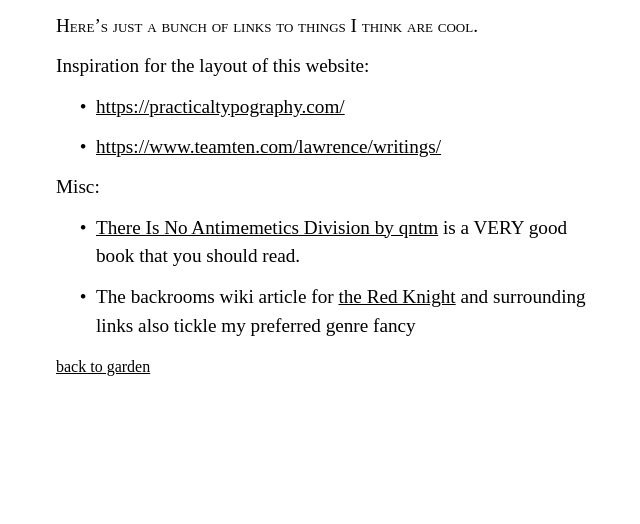
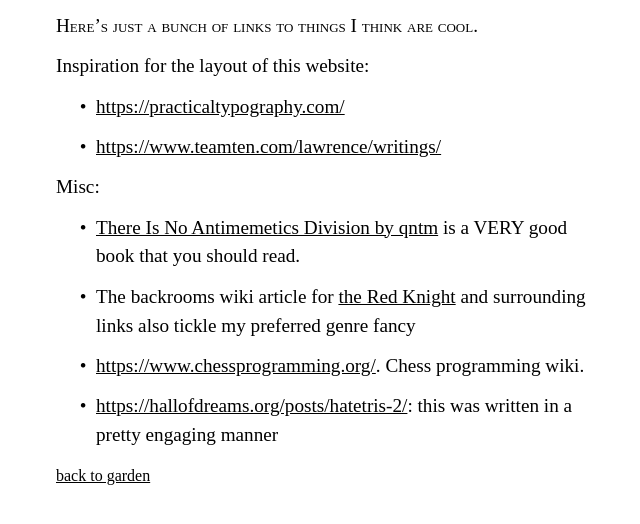
Before and after one commit to wade-cheng/wade-cheng.github.io, an Eleventy site: page src/garden/link-wall.njk in a window 1280 px wide. Shown: the part 136-660 px from the top of the page, without its empty margins (312-952 px from the left). Built offline with nearby package versions, Linux system fonts and the light colour scheme; Eleventy itself is replaced by a stand-in of ours; files that its build step writes are made by us from their sources; no server answers; a web font is replaced by a local one.

Commit message:
feat: ramble

```diff
--- a/src/garden/link-wall.njk
+++ b/src/garden/link-wall.njk
@@ -37,4 +37,14 @@
         >
         and surrounding links also tickle my preferred genre fancy
     </li>
+    <li>
+        <a href="https://www.chessprogramming.org/"
+            >https://www.chessprogramming.org/</a
+        >. Chess programming wiki.
+    </li>
+    <li>
+        <a href="https://hallofdreams.org/posts/hatetris-2/"
+            >https://hallofdreams.org/posts/hatetris-2/</a
+        >: this was written in a pretty engaging manner
+    </li>
 </ul>
--- a/src/garden/on-web-design.njk
+++ b/src/garden/on-web-design.njk
@@ -87,4 +87,5 @@
     <li>
         smart quotes are inserted via regex. This may bite me in the future.
     </li>
+    <li>I think <a href="https://en.wikipedia.org/wiki/Serif#Old-style">old-style</a> fonts are really attractive. At writing, this uses EB Garamond, in part because it's free. Someone suggested Sabon.</li>
 </ul>
```
